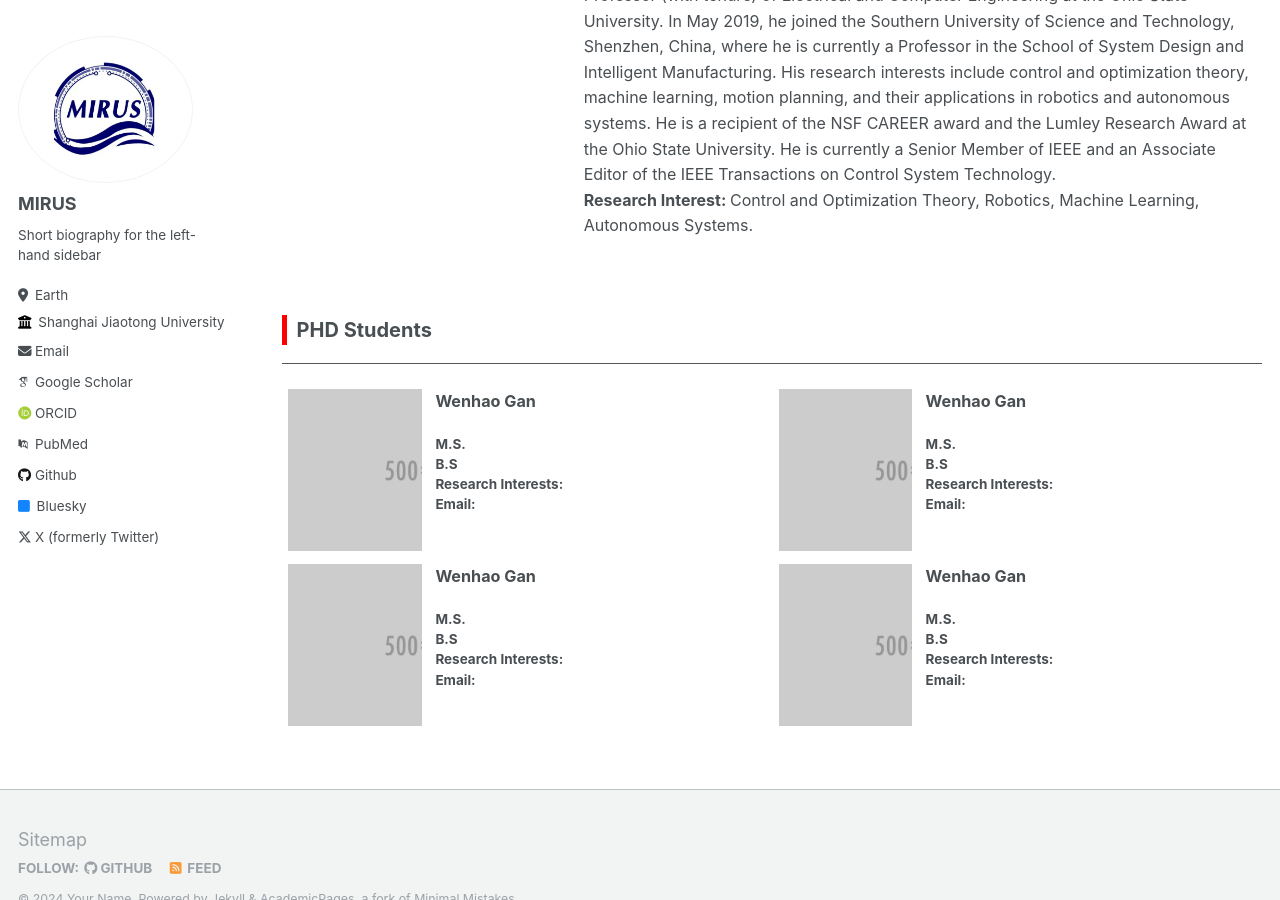
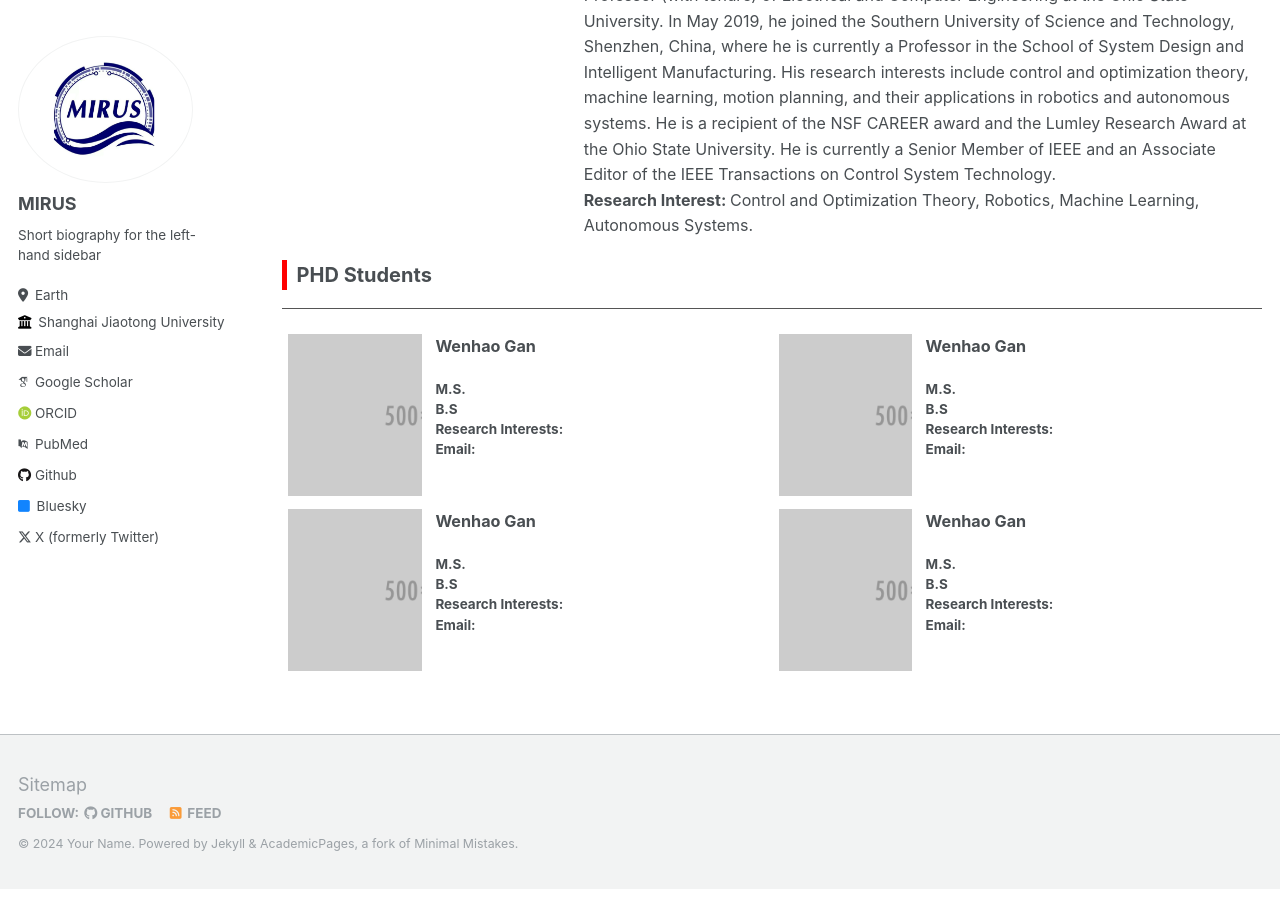
Before and after one commit to SJTU-MIRUS/MIRUS.github.io, a Jekyll site: the page built from _pages/people.md, in a window 1280 px wide and 900 px high, scrolled down 542 px. Built offline with Jekyll 4.4.1, drawn with Linux system fonts in a browser that asks for light colours; some web fonts are replaced.

```diff
--- a/_pages/people.md
+++ b/_pages/people.md
@@ -28,7 +28,6 @@ author_profile: true
   </tr>
 </table>
 
-<br> <!-- 这里添加了一个空行 -->
 
 <div style="border-left: 5px solid #ff0000; padding-left: 10px;">
 <span style="font-size: 20px;"><b>PHD Students</b></span>
```
